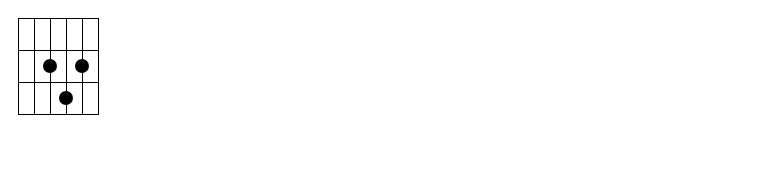
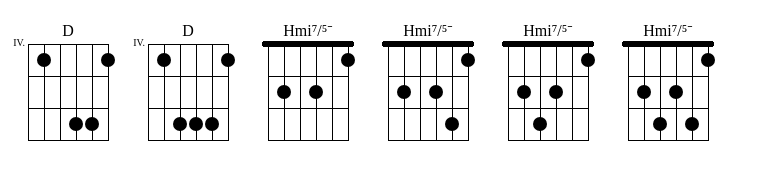
Before and after one commit to ondras/chords, a website: page index.html in a window 1280 px wide. Shown: the whole page, without its empty margins (0-765 px from the left). Drawn offline with Linux system fonts and the light colour scheme.

Commit message:
refactored offsets

```diff
--- a/app/core.js
+++ b/app/core.js
@@ -1,4 +1,5 @@
-export const SEMITONES = 12;
+import { assert } from "./util.js";
+export const TONES = 12;
 const CHORDS = {
     "major": [0, 4, 7],
     "maj6": [0, 4, 7, 9],
@@ -14,12 +15,11 @@ const CHORDS = {
     "dim7": [0, 3, 6, 9],
     "m7b5": [0, 3, 6, 10]
 };
-export function assert(assertion, label) {
-    if (!assertion) {
-        throw new Error(label);
-    }
+export function createChord(type, base) {
+    assert(type in CHORDS, `Chord "${type}" not found`);
+    return {
+        type,
+        base,
+        tones: CHORDS[type].map(tone => (tone + base) % TONES)
+    };
 }
-export function createChord(chord, base) {
-    assert(chord in CHORDS, `Chord "${chord}" not found`);
-    return CHORDS[chord].map(tone => (tone + base) % SEMITONES);
-}
--- a/app/generator.js
+++ b/app/generator.js
@@ -1,4 +1,4 @@
-import { SEMITONES } from "./core.js";
+import { TONES } from "./core.js";
 const MAX_FRET = 3;
 function sum(arr) {
     return arr.reduce((a, b) => a + b, 0);
@@ -9,23 +9,27 @@ function COMPARE(f1, f2) {
     let m2 = max(f2);
     return (m1 == m2 ? sum(f1) - sum(f2) : m1 - m2);
 }
-function fingersOnString(string, chord, ctx) {
+function fingersOnString(string, chord, startFret, ctx) {
     let result = [];
-    for (let i = 0; i <= MAX_FRET; i++) {
-        let t = (string + i) % SEMITONES;
-        let index = chord.indexOf(t);
+    let frets = [0];
+    for (let i = 0; i < MAX_FRET; i++) {
+        frets.push(startFret + i);
+    }
+    frets.forEach(fret => {
+        let t = (string + fret) % TONES;
+        let index = chord.tones.indexOf(t);
         if (index == -1) {
-            continue;
+            return;
         }
         if (ctx.rootFound) {
-            result.push(i);
+            result.push(fret);
         }
         else if (index == 0) {
             ctx.rootFound = true;
-            result.push(i);
+            result.push(fret);
         }
-    }
-    return (result.length > 0 ? result : [-1]);
+    });
+    return result;
 }
 function createFingerCombinations(fingers) {
     if (fingers.length == 0) {
@@ -33,16 +37,18 @@ function createFingerCombinations(fingers) {
     }
     let current = fingers[0];
     let remaining = fingers.slice(1);
+    if (current.length == 0) {
+        current = [-1];
+    }
     return current.flatMap(finger => {
         return createFingerCombinations(remaining).map(remaining => [finger].concat(remaining));
     });
 }
-export function createInstances(instrument, chord, offset) {
-    let offsetStrings = instrument.map(string => (string + offset) % SEMITONES);
+export function createInstances(instrument, chord, startFret = 1) {
     let ctx = { rootFound: false };
-    let fingers = offsetStrings.map(string => fingersOnString(string, chord, ctx));
+    let fingers = instrument.map(string => fingersOnString(string, chord, startFret, ctx));
     function createInstance(fingers) {
-        return { fingers, instrument, offset };
+        return { fingers, instrument, chord };
     }
     return createFingerCombinations(fingers).sort(COMPARE).map(createInstance);
 }
--- a/app/localizer.js
+++ b/app/localizer.js
@@ -1,7 +1,22 @@
-import { assert } from "./core.js";
+import { assert } from "./util.js";
 const NAMES = {
     "cs": ["C", "C#", "D", "D#", "E", "F", "F#", "G", "G#", "A", "B", "H"],
     "en": ["C", "C#", "D", "D#", "E", "F", "F#", "G", "G#", "A", "Bb", "B"]
+};
+const CHORDS = {
+    "major": "",
+    "maj6": "⁶",
+    "dom7": "⁷",
+    "maj7": "maj⁷",
+    "aug": "+",
+    "aug7": "+⁷",
+    "minor": "mi",
+    "min6": "mi⁶",
+    "min7": "mi⁷",
+    "min/maj7": "mi/maj⁷",
+    "dim": "dim",
+    "dim7": "dim⁷",
+    "m7b5": "mi⁷/⁵⁻"
 };
 export function create(locale) {
     assert(locale in NAMES, `Locale "${locale}" not found`);
@@ -12,5 +27,10 @@ export function create(locale) {
         assert(index > -1, `Name "${name}" not found in locale "${locale}"`);
         return index;
     }
-    return { toneToString, stringToTone };
+    function chord(chord) {
+        let base = toneToString(chord.base);
+        let type = CHORDS[chord.type];
+        return `${base}${type}`;
+    }
+    return { toneToString, stringToTone, chord };
 }
--- a/app/render-ascii.js
+++ b/app/render-ascii.js
@@ -1,13 +1,20 @@
-export function render(instance, localizer) {
+import { toRoman, offsetFingers, fretCount } from "./util.js";
+export function render(instance, localizer, offset) {
     const strings = instance.instrument;
-    const fingers = instance.fingers;
+    const fingers = offsetFingers(instance.fingers, offset);
     let rows = [];
+    rows.push(localizer.chord(instance.chord));
+    rows.push("");
+    if (offset > 0) {
+        rows.push(`${toRoman(offset).toUpperCase()}.`);
+        rows.push("");
+    }
     rows.push(strings.map(localizer.toneToString).join(""));
     rows.push(fingers.map(f => f > -1 ? f : "X").join(""));
     rows.push("");
     rows.push(fingers.map(_ => "-").join(""));
-    let frets = Math.max(...instance.fingers);
-    for (let fret = 1; fret <= frets; fret++) {
+    let count = fretCount(fingers);
+    for (let fret = 1; fret <= count; fret++) {
         let row = fingers.map(f => (f == fret ? "o" : "|"));
         rows.push(row.join(""));
     }
--- a/app/render-svg.js
+++ b/app/render-svg.js
@@ -1,8 +1,11 @@
+import { toRoman, offsetFingers, fretCount } from "./util.js";
 const SVGNS = "http://www.w3.org/2000/svg";
 const FRET = 32;
 const STRING = 16;
-const PADDING = 10;
+const PADDING = 20;
 const FINGER = 7;
+const FONT_LARGE = 16;
+const FONT_SMALL = 10;
 function node(name, attributes = {}) {
     let node = document.createElementNS(SVGNS, name);
     for (let n in attributes) {
@@ -10,10 +13,17 @@ function node(name, attributes = {}) {
     }
     return node;
 }
-function strings(instance) {
+function name(instance, localizer) {
+    let x = String(PADDING + (instance.instrument.length - 1) * STRING / 2);
+    let y = String(PADDING + FONT_LARGE / 2);
+    let name = node("text", { x, y, "text-anchor": "middle", "font-size": String(FONT_LARGE) });
+    name.textContent = localizer.chord(instance.chord);
+    return name;
+}
+function renderStrings(instance, fretCount) {
     const left = PADDING;
-    const top = PADDING;
-    const length = Math.max(...instance.fingers) * FRET;
+    const top = PADDING + FONT_LARGE;
+    const length = fretCount * FRET;
     const stroke = "#000";
     let strings = instance.instrument.map((_, i) => {
         return `M ${left + i * STRING} ${top} v ${length}`;
@@ -21,37 +31,56 @@ function strings(instance) {
     let d = strings.join(" ");
     return node("path", { d, stroke, "shape-rendering": "crispEdges", "stroke-linecap": "square" });
 }
-function frets(instance) {
+function renderFrets(instance, fretCount, offset) {
+    let frag = document.createDocumentFragment();
     const left = PADDING;
-    const top = PADDING;
+    const top = PADDING + FONT_LARGE;
     const length = (instance.instrument.length - 1) * STRING;
     const stroke = "#000";
     let frets = [];
-    const count = Math.max(...instance.fingers) + 1;
-    for (let i = 0; i < count; i++) {
+    for (let i = 0; i <= fretCount; i++) {
         frets.push(`M ${left} ${top + i * FRET} h ${length}`);
     }
     let d = frets.join(" ");
-    return node("path", { d, stroke, "shape-rendering": "crispEdges", "stroke-linecap": "square" });
+    frag.appendChild(node("path", { d, stroke, "shape-rendering": "crispEdges", "stroke-linecap": "square" }));
+    if (offset == 0) {
+        let d = `M ${left - 3} ${top} h ${length + 6}`;
+        frag.appendChild(node("path", { d, stroke, "stroke-width": "6", "shape-rendering": "crispEdges", "stroke-linecap": "round" }));
+    }
+    else {
+        let x = String(left - 3);
+        let y = String(top);
+        let text = node("text", { x, y, "text-anchor": "end", "dominant-baseline": "middle", "font-size": String(FONT_SMALL) });
+        text.textContent = `${toRoman(offset).toUpperCase()}.`;
+        frag.appendChild(text);
+    }
+    return frag;
 }
-function fingers(instance) {
+function renderFingers(fingers) {
     let frag = document.createDocumentFragment();
     const r = String(FINGER);
-    instance.fingers.filter(f => f).map((finger, i) => {
-        let cx = String(PADDING + i * STRING);
-        let cy = String(PADDING + (finger - 0.5) * FRET);
+    const left = PADDING;
+    const top = PADDING + FONT_LARGE;
+    fingers.map((finger, i) => {
+        if (finger < 1) {
+            return null;
+        }
+        let cx = String(left + i * STRING);
+        let cy = String(top + (finger - 0.5) * FRET);
         return node("circle", { cx, cy, r });
-    }).forEach(n => frag.appendChild(n));
+    }).forEach(n => n && frag.appendChild(n));
     return frag;
 }
-export function render(instance, localizer) {
-    const fretCount = Math.max(...instance.fingers);
+export function render(instance, localizer, offset) {
+    const fingers = offsetFingers(instance.fingers, offset);
+    const fc = fretCount(fingers);
     const width = (instance.instrument.length - 1) * STRING + 2 * PADDING;
-    const height = fretCount * FRET + 2 * PADDING;
+    const height = fc * FRET + 2 * PADDING + FONT_LARGE;
     const viewBox = `0 0 ${width} ${height}`;
     let svg = node("svg", { viewBox, width: String(width), height: String(height) });
-    svg.appendChild(strings(instance));
-    svg.appendChild(frets(instance));
-    svg.appendChild(fingers(instance));
+    svg.appendChild(name(instance, localizer));
+    svg.appendChild(renderStrings(instance, fc));
+    svg.appendChild(renderFrets(instance, fc, offset));
+    svg.appendChild(renderFingers(fingers));
     return svg;
 }
--- a/app/render.js
+++ b/app/render.js
@@ -1,8 +1,14 @@
 import * as svgRender from "./render-svg.js";
 import * as asciiRender from "./render-ascii.js";
+function getOffset(instance) {
+    let suitable = instance.fingers.filter(f => f > 0);
+    return Math.min(...suitable) - 1;
+}
 export function ascii(instance, localizer) {
-    return asciiRender.render(instance, localizer);
+    let offset = getOffset(instance);
+    return asciiRender.render(instance, localizer, offset);
 }
 export function svg(instance, localizer) {
-    return svgRender.render(instance, localizer);
+    let offset = getOffset(instance);
+    return svgRender.render(instance, localizer, offset);
 }
--- /dev/null
+++ b/app/sanity-check.js
@@ -0,0 +1,12 @@
+import { createChord } from "./core.js";
+import { assertEquals } from "./util.js";
+import { GUITAR } from "./instruments.js";
+import * as localizer from "./localizer.js";
+import { createInstances } from "./generator.js";
+let cs = localizer.create("cs");
+let D = createChord("major", cs.stringToTone("D"));
+let instances = createInstances(GUITAR, D, 1);
+assertEquals(D.tones.join(""), "269", "sanity check: proper D");
+assertEquals(instances.length, 1, "sanity check: instance count");
+assertEquals(instances[0].fingers.join(""), "-1-10232", "sanity check: D instance");
+console.log("sanity check OK");
--- /dev/null
+++ b/app/util.js
@@ -0,0 +1,39 @@
+const MIN_FRETS = 3;
+export function assert(assertion, label) {
+    if (!assertion) {
+        throw new Error(label);
+    }
+}
+export function assertEquals(a, b, label) {
+    assert(a == b, `${label}${label ? ": " : ""}${a} does not equal ${b}`);
+}
+export function toRoman(n) {
+    let tokens = [];
+    function applyComponent(n, value, token) {
+        while (n >= value) {
+            tokens.unshift(token);
+            n -= value;
+        }
+        return n;
+    }
+    n = applyComponent(n, 10, "x");
+    n = applyComponent(n, 9, "ix");
+    n = applyComponent(n, 9, "ix");
+    n = applyComponent(n, 5, "v");
+    n = applyComponent(n, 4, "iv");
+    n = applyComponent(n, 1, "i");
+    return tokens.join("");
+}
+export function offsetFingers(fingers, offset) {
+    return fingers.map(f => {
+        if (f < 1) {
+            return f;
+        }
+        let f2 = f - offset;
+        assert(f > 0, `Finger ${f} cannot be offset by ${offset}`);
+        return f2;
+    });
+}
+export function fretCount(fingers) {
+    return Math.max(MIN_FRETS, ...fingers);
+}
--- a/index.html
+++ b/index.html
@@ -1,4 +1,6 @@
 <script type="module">
+import "./app/sanity-check.js";
+
 import { createChord } from "./app/core.js";
 import { GUITAR } from "./app/instruments.js";
 import * as localizer from "./app/localizer.js";
@@ -10,11 +12,33 @@ let cs = localizer.create("cs");
 
 
 let D = createChord("major", cs.stringToTone("D"));
-console.log(D.map(cs.toneToString));
+console.log(D.tones.map(cs.toneToString));
 //let F = createChord("major", fromCS("F"));
-let instances = createInstances(GUITAR, D, 0);
+let instances = createInstances(GUITAR, D, 5);
+
 instances.forEach(i => {
+	console.log(i);
 	console.log(render.ascii(i, cs));
 	document.body.appendChild(render.svg(i, cs));
 });
+
+
+let H = createChord("m7b5", cs.stringToTone("H"));
+instances = createInstances(GUITAR, H, 1);
+
+instances.forEach(i => {
+	console.log(i);
+	console.log(render.ascii(i, cs));
+	document.body.appendChild(render.svg(i, cs));
+});
+
+let D9 = createChord("dom9", cs.stringToTone("D"));
+instances = createInstances(GUITAR, D9, 3);
+
+instances.forEach(i => {
+	console.log(i);
+	console.log(render.ascii(i, cs));
+	document.body.appendChild(render.svg(i, cs));
+});
+
 </script>
--- /dev/null
+++ b/src/sanity-check.ts
@@ -0,0 +1,16 @@
+import { createChord } from "./core.js";
+import { assertEquals } from "./util.js";
+import { GUITAR } from "./instruments.js";
+import * as localizer from "./localizer.js";
+import { createInstances } from "./generator.js";
+
+
+let cs = localizer.create("cs");
+let D = createChord("major", cs.stringToTone("D"));
+let instances = createInstances(GUITAR, D, 1);
+
+assertEquals(D.tones.join(""), "269", "sanity check: proper D");
+assertEquals(instances.length, 1, "sanity check: instance count");
+assertEquals(instances[0].fingers.join(""), "-1-10232", "sanity check: D instance");
+
+console.log("sanity check OK");
--- /dev/null
+++ b/src/util.ts
@@ -0,0 +1,43 @@
+const MIN_FRETS = 3;
+
+export function assert(assertion: any, label: string) {
+	if (!assertion) { throw new Error(label); }
+}
+
+export function assertEquals(a: any, b: any, label?: string) {
+	assert(a == b, `${label}${label ? ": " : ""}${a} does not equal ${b}`);
+}
+
+export function toRoman(n: number) {
+	let tokens: string[] = [];
+
+	function applyComponent(n: number, value: number, token: string) {
+		while (n >= value) {
+			tokens.unshift(token);
+			n -= value;
+		}
+		return n;
+	}
+
+	n = applyComponent(n, 10, "x");
+	n = applyComponent(n, 9, "ix");
+	n = applyComponent(n, 9, "ix");
+	n = applyComponent(n, 5, "v");
+	n = applyComponent(n, 4, "iv");
+	n = applyComponent(n, 1, "i");
+
+	return tokens.join("");
+}
+
+export function offsetFingers(fingers: number[], offset: number) {
+	return fingers.map(f => {
+		if (f < 1) { return f; }
+		let f2 = f-offset;
+		assert(f > 0, `Finger ${f} cannot be offset by ${offset}`);
+		return f2;
+	});
+}
+
+export function fretCount(fingers: number[]) {
+	return Math.max(MIN_FRETS, ...fingers);
+}
--- a/tsconfig.json
+++ b/tsconfig.json
@@ -3,6 +3,8 @@
 		"strict": true,
 		"outDir": "app",
 		"target": "es2019",
-		"noUnusedLocals": true
+		"noUnusedLocals": true,
+		"noUnusedParameters": true,
+		"noEmitOnError": true
 	}
 }
```
Also changed, not shown: src/core.ts (+20 -12 lines), src/generator.ts (+18 -16 lines), src/localizer.ts (+27 -2 lines), src/render-ascii.ts (+13 -4 lines), src/render-svg.ts (+56 -21 lines), src/render.ts (+9 -2 lines), 1 other file.
